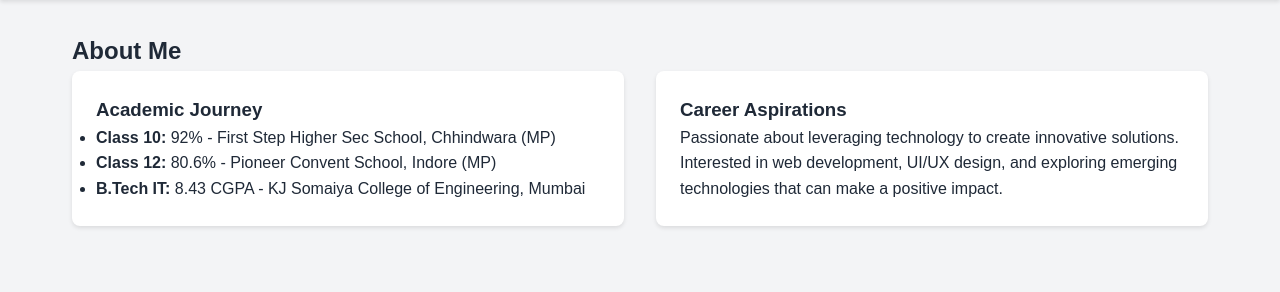
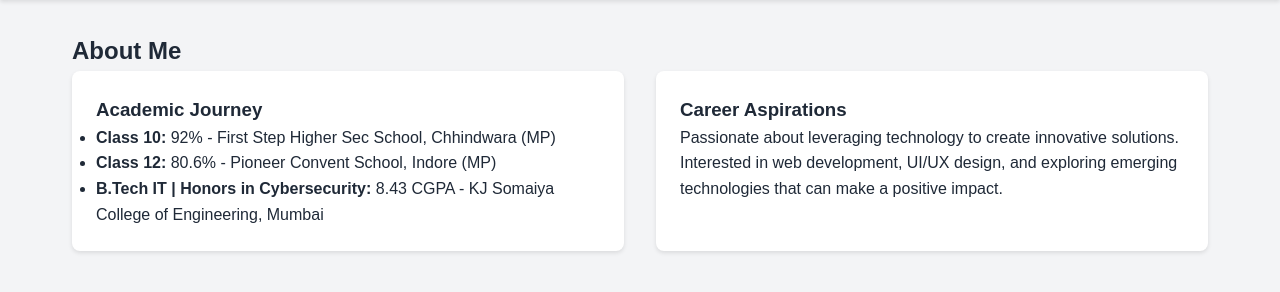
Before and after one commit to Parth-Kothari-09/Portfolio, a plain HTML site: page index.html in a window 1280 px wide. Both pictures are taken after a click on the button "About". Shown: the part 70-362 px from the top of the page. Drawn offline with Linux system fonts and the light colour scheme.

Commit message:
Update index.html

```diff
--- a/index.html
+++ b/index.html
@@ -37,7 +37,7 @@ skills in an IT infrastructure environment.</p>
                 <ul>
                     <li><strong>Class 10:</strong> 92% - First Step Higher Sec School, Chhindwara (MP)</li>
                     <li><strong>Class 12:</strong> 80.6% - Pioneer Convent School, Indore (MP)</li>
-                    <li><strong>B.Tech IT:</strong> 8.43 CGPA - KJ Somaiya College of Engineering, Mumbai</li>
+                    <li><strong>B.Tech IT | Honors in Cybersecurity:</strong> 8.43 CGPA - KJ Somaiya College of Engineering, Mumbai</li>
                 </ul>
             </div>
             <div class="about-card">
```
